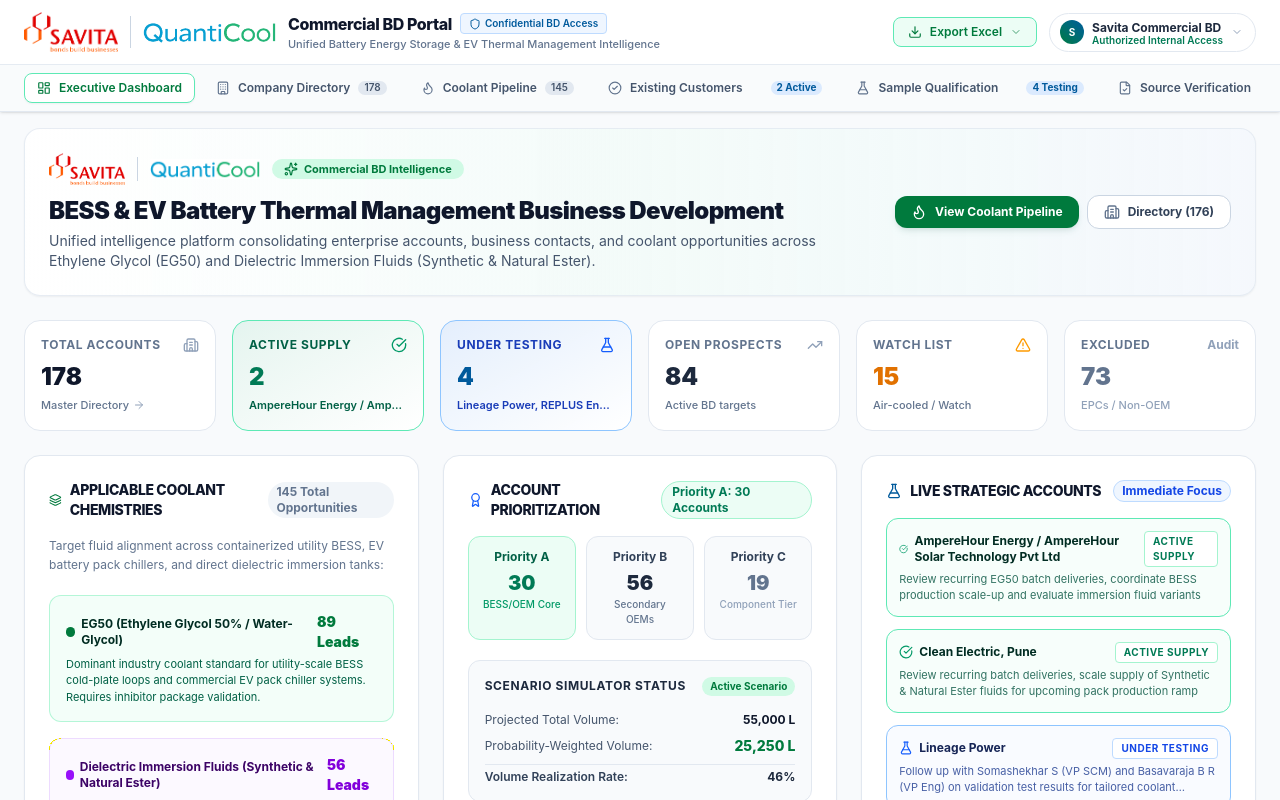
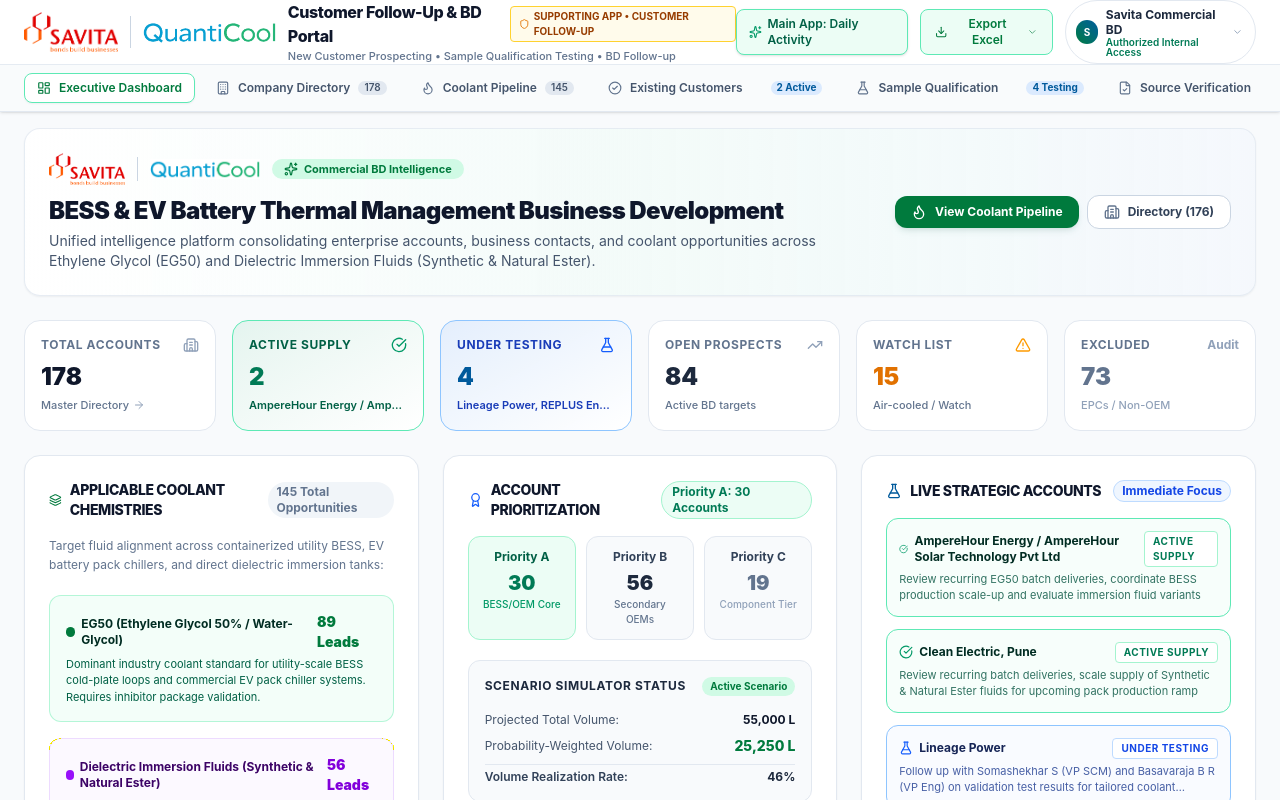
Before and after one commit to saikatkoley2000/bess-outreach-app, a React (Vite) app: page / in a window 1280 px wide. Shown: the top 800 px of the page. Built offline with nearby package versions, Linux system fonts and the light colour scheme.

Commit message:
feat: designate as Supporting App for Customer Follow-Up and add quick switch to Main App

```diff
--- a/index.html
+++ b/index.html
@@ -4,8 +4,8 @@
     <meta charset="UTF-8" />
     <link rel="icon" type="image/png" href="/savita_logo.png" />
     <meta name="viewport" content="width=device-width, initial-scale=1.0" />
-    <title>Savita QuantiCool™ 2026 • BESS & EV Fluid Intelligence Portal</title>
-    <meta name="description" content="Savita Oil Technologies Ltd. QuantiCool 2026 unified business development portal for BESS and EV battery thermal management fluids." />
+    <title>Savita QuantiCool™ — Customer Follow-Up &amp; BD Intelligence (Supporting App)</title>
+    <meta name="description" content="Savita QuantiCool Supporting App for new customer prospecting, sample testing, and BD follow-up." />
   </head>
   <body class="bg-slate-50 text-slate-800 antialiased selection:bg-emerald-100 selection:text-emerald-900">
     <div id="root"></div>
--- a/src/components/Header.jsx
+++ b/src/components/Header.jsx
@@ -104,20 +104,33 @@ export default function Header() {
             <div>
               <div className="flex items-center gap-2">
                 <span className="font-extrabold text-sm sm:text-base tracking-tight text-slate-900 hidden lg:inline">
-                  Commercial BD Portal
+                  Customer Follow-Up &amp; BD Portal
                 </span>
-                <span className="hidden md:inline-flex items-center gap-1 px-2 py-0.5 rounded text-[10px] font-semibold bg-blue-50 text-[#005A9C] border border-blue-200">
-                  <Shield className="w-3 h-3 text-[#005A9C]" /> Confidential BD Access
+                <span className="inline-flex items-center gap-1 px-2 py-0.5 rounded text-[10px] font-bold bg-amber-50 text-amber-800 border border-amber-300">
+                  <Shield className="w-3 h-3 text-amber-600" /> SUPPORTING APP • CUSTOMER FOLLOW-UP
                 </span>
               </div>
               <p className="text-[11px] text-slate-500 font-medium hidden sm:block">
-                Unified Battery Energy Storage & EV Thermal Management Intelligence
+                New Customer Prospecting • Sample Qualification Testing • BD Follow-up
               </p>
             </div>
           </div>
 
           {/* Action buttons & User Menu */}
           <div className="flex items-center gap-2 sm:gap-3">
+            {/* Switch to Main App (Daily Activity) */}
+            <a
+              href="https://bess-outreach-4kjkcvvhv-saikatkoley2000s-projects.vercel.app/"
+              target="_blank"
+              rel="noopener noreferrer"
+              className="inline-flex items-center gap-1.5 px-3 py-1.5 rounded-lg bg-emerald-50 hover:bg-emerald-100 text-emerald-800 font-semibold text-xs border border-emerald-300 transition-colors shadow-sm"
+              title="Open Daily Activity & Outreach Tracker (Main App)"
+            >
+              <Sparkles className="w-3.5 h-3.5 text-emerald-600" />
+              <span className="hidden md:inline">Main App: Daily Activity</span>
+              <span className="md:hidden">Main App</span>
+            </a>
+
             {/* Excel Export Dropdown */}
             <div className="relative">
               <button
```
